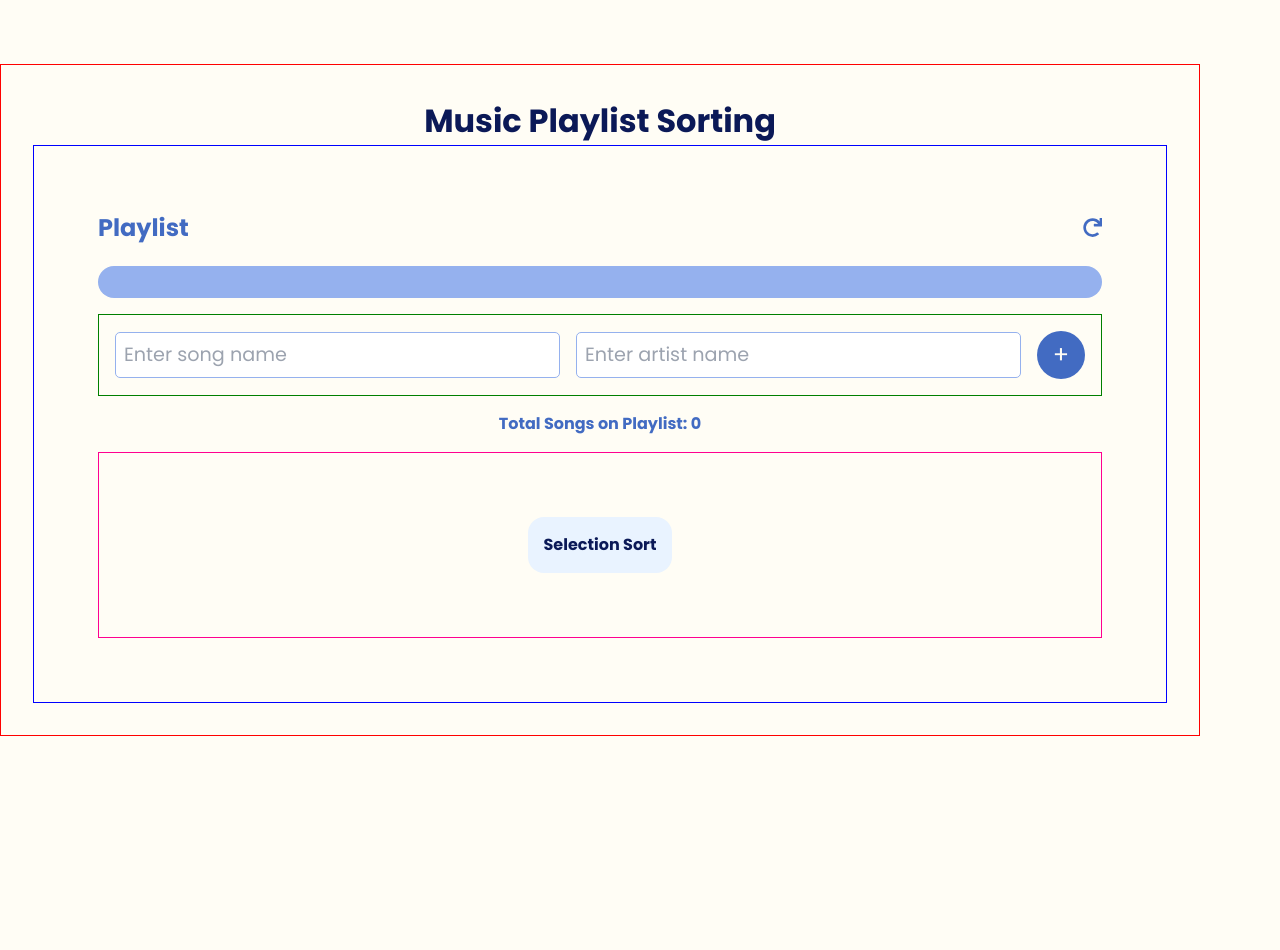
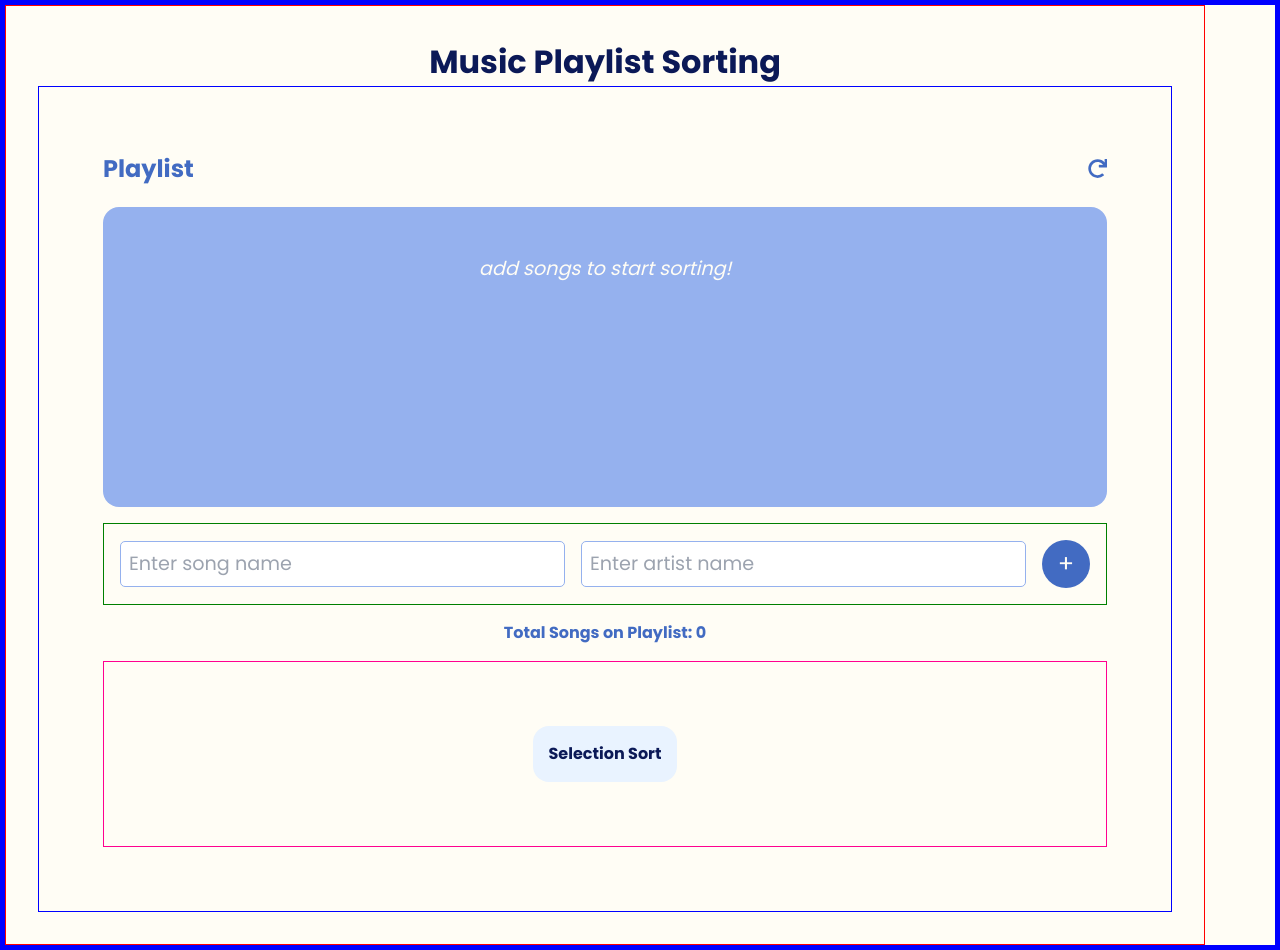
Before and after one commit to reyna-okamune/MusicPlaylistOrganizer, a Next.js app in the folder musicplaylistorganizer/: page / in a window 1280 px wide. Before the commit the page ends 800 px from the top, so only its background shows below. Built offline with nearby package versions, Linux system fonts and the light colour scheme.

Commit message:
Fade In Animation when Page Starts

```diff
--- a/musicplaylistorganizer/app/globals.css
+++ b/musicplaylistorganizer/app/globals.css
@@ -23,6 +23,23 @@ body {
   justify-content: center;
   align-items: center;
 }
+.page-container {
+  width: 100%;
+  animation: zoomIn;
+  animation-duration: 1s;
+  border: 5px solid blue;
+}
+
+@keyframes zoomIn {
+  from {
+    opacity: 0;
+    transform: scale3d(0.3, 0.3, 0.3);
+  }
+
+  50% {
+    opacity: 0.5;
+  }
+}
 
 .home-container {
   padding: 2rem;
@@ -41,6 +58,18 @@ body {
   border-radius: 1rem;
   padding: 1rem;
   flex-direction: row;
+  min-height: 300px;
+}
+
+.playlist-items-container:empty::before {
+  content: "add songs to start sorting!";
+  color: var(--background);
+  font-size: clamp(1rem, 1.5vw, 2rem);
+  font-style: italic;
+  display: flex;
+  justify-content: center;
+  align-items: center;
+  margin-top: 2rem;
 }
 
 .playlist-item {
--- a/musicplaylistorganizer/app/page.tsx
+++ b/musicplaylistorganizer/app/page.tsx
@@ -30,8 +30,6 @@ export default function Home() {
   };
 
   // Selection sort handler
-  const [ascending, setAscending] = useState(true);
-  const [descending, setDescending] = useState(false);
 
   const selectionSort = () => {
     // copy songs array
@@ -66,6 +64,7 @@ export default function Home() {
   }
 
   return (
+    <main className="page-container animate__animated animate__zoomIn">
       <div className="home-container">
         <h1>Music Playlist Sorting</h1>
 
@@ -125,5 +124,6 @@ export default function Home() {
           </div>
         </div>
       </div>
+    </main>
   );
 }
```
Lines whose indentation alone changed are shown as unchanged.
